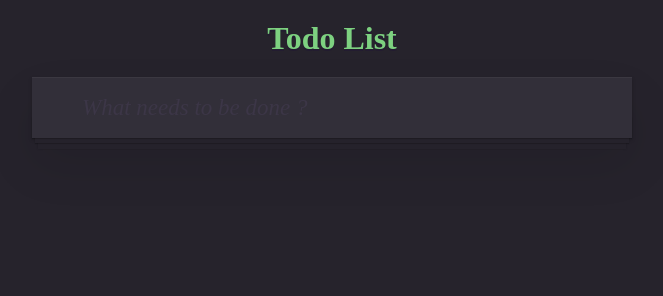
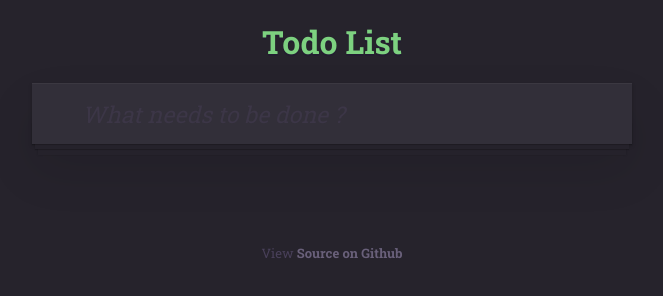
Before and after one commit to expalmer/todo-list-vanilla-js, a plain HTML site: page index.html in a window 1280 px wide. Shown: the whole page, without its empty margins (308-971 px from the left). Drawn offline with Linux system fonts and the light colour scheme.

Commit message:
added link to project

```diff
--- a/css/style.css
+++ b/css/style.css
@@ -13,7 +13,7 @@ body {
   font-size: 100%;
   font-family: 'Roboto Slab', serif;
   color: #fff;
-  background: linear-gradient(to right, #26232C 0%,#26232C 40%,#26232C 100%);
+  background: #26232C;
 }
 
 ::-webkit-input-placeholder {
@@ -35,7 +35,6 @@ a {
 .limiter {
   margin: 20px auto;
   max-width: 600px;
-  background: #fff;
   box-shadow: 0 2px 4px 0 rgba(0, 0, 0, 0.2), 0 25px 50px 0 rgba(0, 0, 0, 0.1);
 }
 
@@ -339,3 +338,14 @@ a {
 .editing .todo {
   visibility: hidden;
 }
+
+.footer {
+  color: #49405A;
+  margin-top: 100px;
+  text-align: center;
+  font-size: 13px;
+}
+.footer a {
+  font-weight: 700;
+  color: #69607A;
+}
--- a/index.html
+++ b/index.html
@@ -3,6 +3,7 @@
 <head>
   <meta charset="UTF-8">
   <title>Todo List</title>
+  <link href='https://fonts.googleapis.com/css?family=Roboto+Slab:400,100,300,700' rel='stylesheet' type='text/css'>
   <link rel="stylesheet" href="css/style.css">
 </head>
 <body>
@@ -31,6 +32,7 @@
       <ul class="list" id="js-list"></ul>
     </div>
   </div>
+  <p class="footer">View <a href="https://github.com/expalmer/todo-list-vanilla-js">Source on Github</a></p>
   <script src="js/helpers.js"></script>
   <script src="js/stores.js"></script>
   <script src="js/app.js"></script>
```
